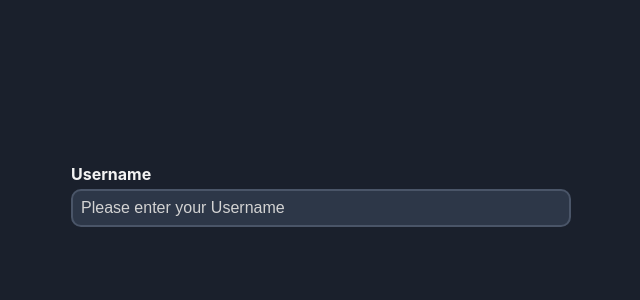
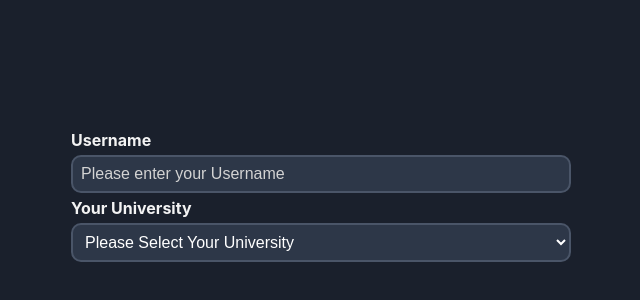
Before and after one commit to furkansylu97/ReactJs_Projects, a React (Vite) app in the folder ReactFormik/: page /portal in a window 1280 px wide. Shown: the part 202-502 px from the top of the page, without its empty margins (319-959 px from the left). Built offline with nearby package versions, Linux system fonts and the light colour scheme.

Commit message:
CustomSelect.jsx file was created and Validation operations were performed

```diff
--- a/ReactFormik/src/App.css
+++ b/ReactFormik/src/App.css
@@ -18,7 +18,8 @@ form label {
   margin-bottom: 10px;
 }
 
-input {
+input,
+select {
   width: 100%;
   padding: 8px;
   font-size: 16px;
--- /dev/null
+++ b/ReactFormik/src/components/CustomSelect.jsx
@@ -0,0 +1,18 @@
+import { useField } from 'formik'
+import React from 'react'
+
+function CustomSelect({label, ...props}) {
+
+    const [field, meta] = useField(props);
+
+  return (
+    <>
+     <label>{label}</label>
+     <select {...field} {...props}
+     className={meta.error ? 'input-error' : ''} />
+    {meta.error && <div className='error'>{meta.error}</div>}
+    </>
+  )
+}
+
+export default CustomSelect
--- a/ReactFormik/src/components/PortalForm.jsx
+++ b/ReactFormik/src/components/PortalForm.jsx
@@ -2,6 +2,7 @@ import React from 'react'
 import { Form, Formik } from 'formik'
 import CustomInput from './CustomInput';
 import { advancedSchema } from '../schemas';
+import CustomSelect from './CustomSelect';
 
 const onSubmit = async (values , actions) => {
   await new Promise((resolve) => {
@@ -27,6 +28,17 @@ export const PortalForm = () => {
            name='username'
            placeholder='Please enter your Username'
            />
+           <CustomSelect
+           label='Your University'
+           name='university'
+           placeholder='Please select your universtiy'
+           >
+            <option value="">Please Select Your University</option>
+            <option value="Atatürk University">Atatürk University</option>
+            <option value="Izmir Katip Celebi University">Izmir Katip Celebi University</option>
+            <option value="Inönü University">Inönü University</option>
+            <option value="Ege University">Ege University</option>
+           </CustomSelect>
          </Form>
        )}
      </Formik>
```
